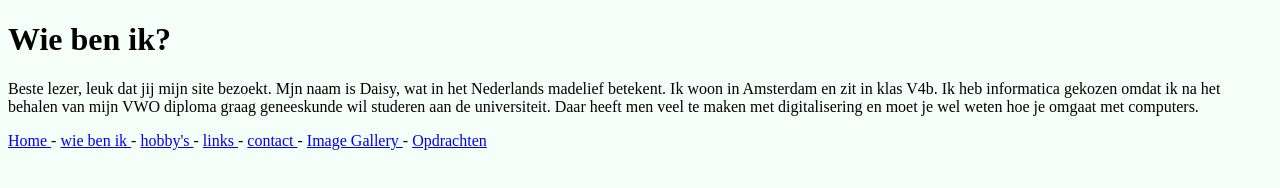
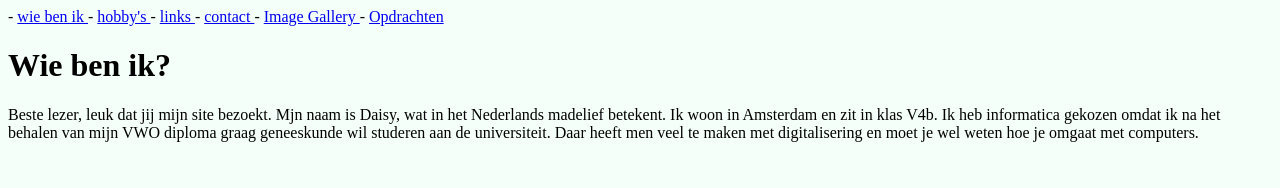
Before and after one commit to davdwb/davdwb.github.io, a plain HTML site: page WieBenIk.html in a window 1280 px wide. Drawn offline with Linux system fonts and the light colour scheme.

Commit message:
Update WieBenIk.html

```diff
--- a/WieBenIk.html
+++ b/WieBenIk.html
@@ -12,9 +12,8 @@ body {
  </style>
 
 <body>
-  <h1> Wie ben ik? </h1>
-  <p> Beste lezer, leuk dat jij mijn site bezoekt. Mjn naam is Daisy, wat in het Nederlands madelief betekent. Ik woon in Amsterdam en zit in klas V4b. Ik heb informatica gekozen omdat ik na het behalen van mijn VWO diploma graag geneeskunde wil studeren aan de universiteit. Daar heeft men veel te maken met digitalisering en moet je wel weten hoe je omgaat met computers.  </p>
-  <a href="davdwb.github.io"> Home </a>
+
+   <a href="davdwb.github.io" title="home"></a>
     -
    <a href="WieBenIk.html"> wie ben ik </a>
     -
@@ -27,5 +26,9 @@ body {
    <a href="ImageGallery.html"> Image Gallery </a>
     -
    <a href="Opdrachten.html"> Opdrachten </a>
+
+  <h1> Wie ben ik? </h1>
+  <p> Beste lezer, leuk dat jij mijn site bezoekt. Mjn naam is Daisy, wat in het Nederlands madelief betekent. Ik woon in Amsterdam en zit in klas V4b. Ik heb informatica gekozen omdat ik na het behalen van mijn VWO diploma graag geneeskunde wil studeren aan de universiteit. Daar heeft men veel te maken met digitalisering en moet je wel weten hoe je omgaat met computers.  </p>
+
 </body>
 </html>
```
Lines whose indentation alone changed are shown as unchanged.
